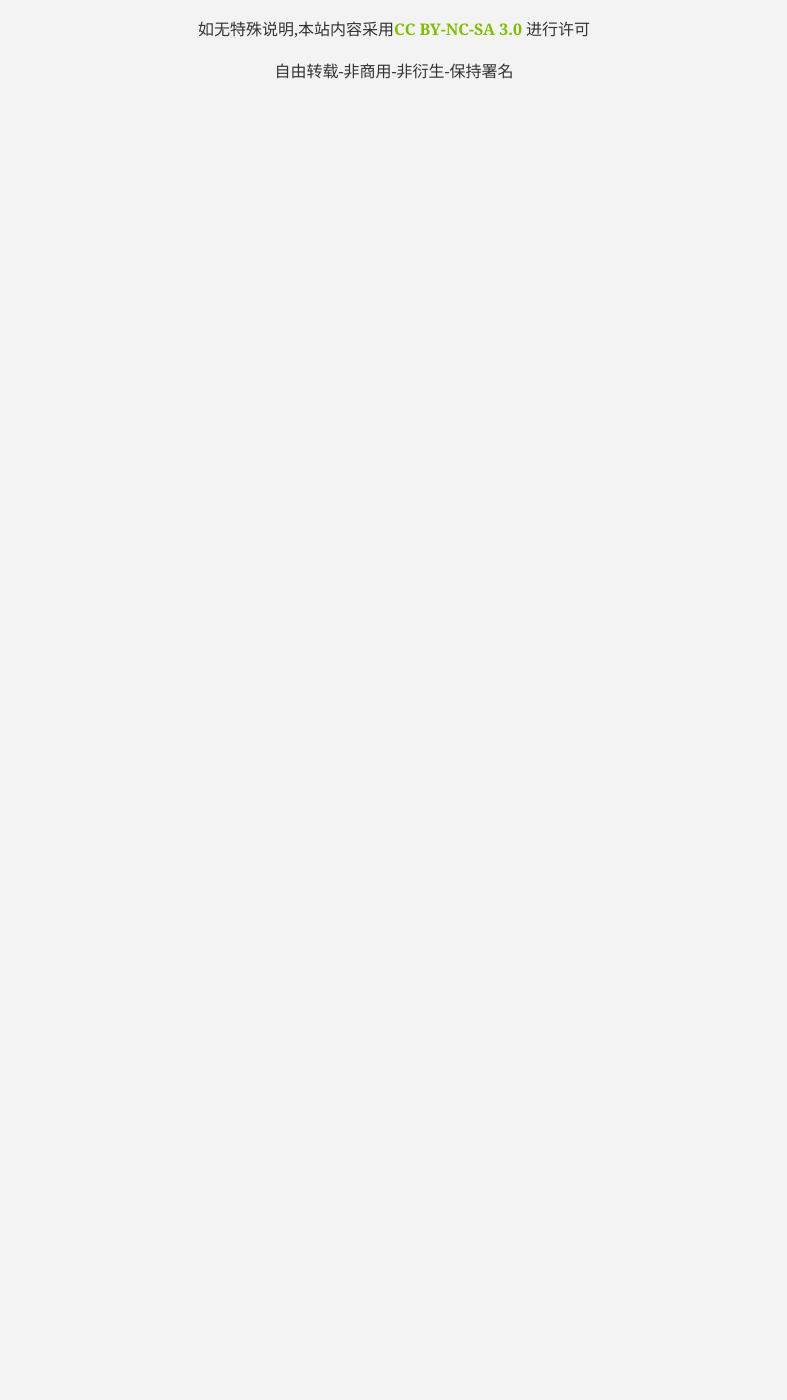
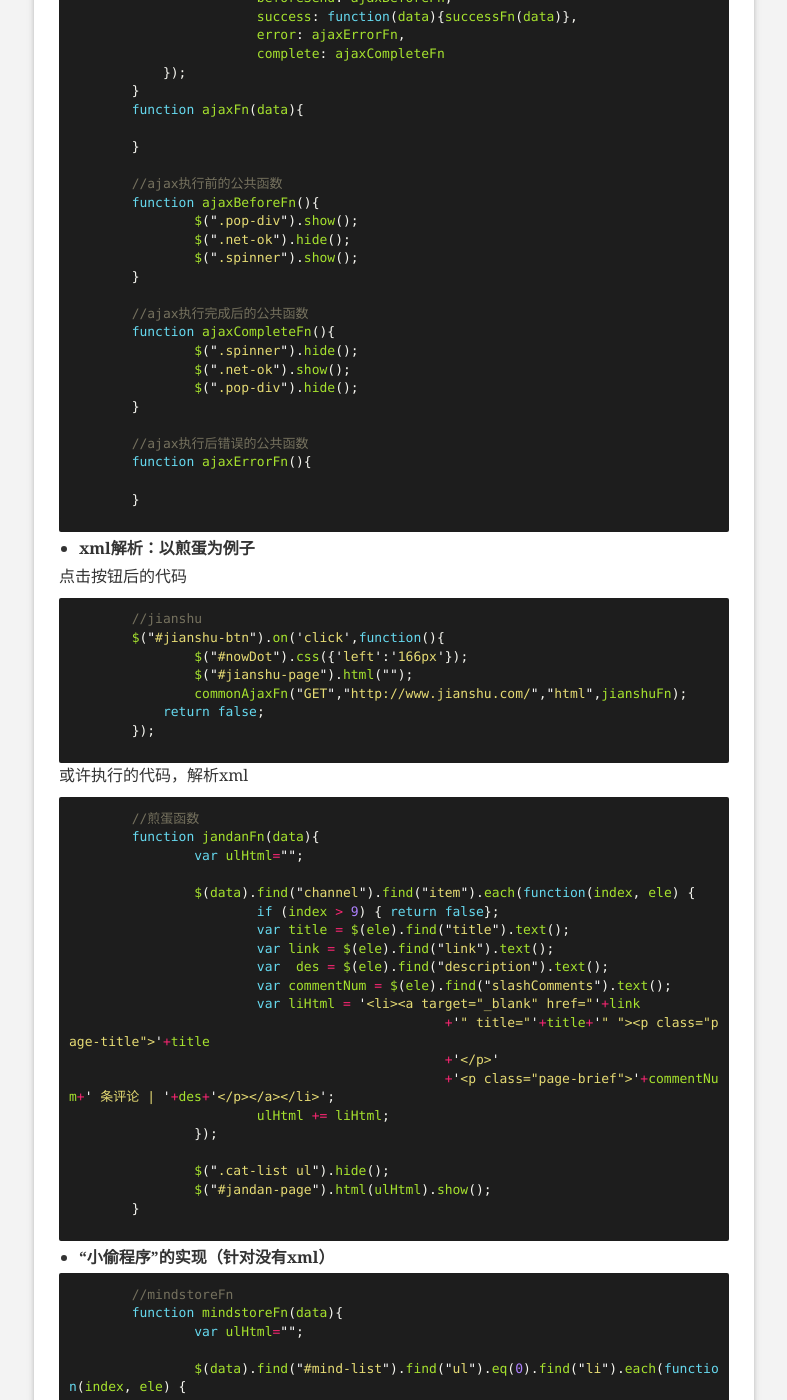
Before and after one commit to icindy/icindy.github.io, a Jekyll site: the page built from _posts/2015-01-08-chrome-extend-one-read-two.md, in a window 1280 px wide and 1400 px high, scrolled down 1866 px. Shown: the whole window, without its empty margins (246-1033 px from the left). Built offline with Jekyll 4.4.1, drawn with Linux system fonts in a browser that asks for light colours; nearby versions of some CDN libraries; comment, search, counter and statistics services are not loaded; before the commit the page ends 2013 px from its top, so only the background shows below that; some of the changed text lies outside the part shown.

Commit message:
two text

```diff
--- a/_posts/2015-01-08-chrome-extend-one-read-two.md
+++ b/_posts/2015-01-08-chrome-extend-one-read-two.md
@@ -9,6 +9,8 @@ tag: fontend
 # 前言
 
 >	点击这里你可以看到one-read "一览" chrome版的使用
+
+代码在这里：[github code for one-read](https://github.com/icindy/one-read)
 
 ## manifest文件
 > 这里有详细关于manifest的介绍文档，[点击访问](http://open.chrome.360.cn/extension_dev/manifest.html)
@@ -57,13 +59,123 @@ tag: fontend
 >popup作为我们唯一加入的页面。这里是我们主要的面向用户的页面，这个页面会被渲染，同时展示在用户面前，因为有“一览”的界面，所以我只做了一点点的改动。关于pop页面，你可以[查看这里获取帮助](http://open.chrome.360.cn/extension_dev/browserAction.html#popups)
 
 <div class="row">
-	<div class="col-xs-6">![原始](/images/post/one/yilanori.png)</div>
-	<div class="col-xs-6">![我的](/images/post/one/meyilan.png)</div>
+	<div class="col-xs-6">
+		![原始](/images/post/one/yilanori.png)
+	</div>
+	<div class="col-xs-6">
+		![我的](/images/post/one/meyilan.png)
+	</div>
 </div>
 
 ## pop.js
 
+>这里是我们的主要pop.js,这里会主要负责我们的主要逻辑，包括ajax实现，xml的解析，小偷程序的实现。
 
+*	ajax的实现我做了少量的改动
+
+{% highlight javascript %}
+	// common function
+	//ajax发送执行的公共函数
+	function commonAjaxFn(ajaxType, ajaxUrl, ajaxDataType, successFn){
+		$.ajax({
+		        type: ajaxType,
+		        url: ajaxUrl,
+		        dataType: ajaxDataType,
+		        beforeSend: ajaxBeforeFn,
+		        success: function(data){successFn(data)},
+		        error: ajaxErrorFn,
+		        complete: ajaxCompleteFn
+	    });
+	}
+	function ajaxFn(data){
+
+	}
+
+	//ajax执行前的公共函数
+	function ajaxBeforeFn(){
+		$(".pop-div").show();
+		$(".net-ok").hide();
+		$(".spinner").show();
+	}
+
+	//ajax执行完成后的公共函数
+	function ajaxCompleteFn(){
+		$(".spinner").hide();
+		$(".net-ok").show();
+		$(".pop-div").hide();
+	}
+
+	//ajax执行后错误的公共函数
+	function ajaxErrorFn(){
+
+	}
+{% endhighlight %}
+
+*	xml解析：以煎蛋为例子
+
+点击按钮后的代码
+{% highlight javascript %}
+	//jianshu
+	$("#jianshu-btn").on('click',function(){
+		$("#nowDot").css({'left':'166px'});
+		$("#jianshu-page").html("");
+		commonAjaxFn("GET","http://www.jianshu.com/","html",jianshuFn);
+	    return false;
+	});
+{% endhighlight %}
+
+或许执行的代码，解析xml
+{% highlight javascript %}
+	//煎蛋函数
+	function jandanFn(data){
+		var ulHtml="";
+
+		$(data).find("channel").find("item").each(function(index, ele) {
+			if (index > 9) { return false};
+			var title = $(ele).find("title").text();
+			var link = $(ele).find("link").text();
+			var  des = $(ele).find("description").text();
+			var commentNum = $(ele).find("slashComments").text();
+			var liHtml = '<li><a target="_blank" href="'+link
+						+'" title="'+title+'" "><p class="page-title">'+title
+						+'</p>'
+						+'<p class="page-brief">'+commentNum+' 条评论 | '+des+'</p></a></li>';
+			ulHtml += liHtml;
+		});
+
+		$(".cat-list ul").hide();
+		$("#jandan-page").html(ulHtml).show();
+	}
+{% endhighlight %}
+
+*	“小偷程序”的实现（针对没有xml）
+
+{% highlight javascript %}
+	//mindstoreFn
+	function mindstoreFn(data){
+		var ulHtml="";
+
+		$(data).find("#mind-list").find("ul").eq(0).find("li").each(function(index, ele) {
+			if (index > 9) { return false};
+			var title = $(ele).find(".mind-title>a").text();
+			var link = $(ele).find(".mind-title>a").attr("href");
+
+			var  itemString = $(ele).html();
+			var zanNum = $(ele).find(".vote-total").text();
+			var mindDes = $(ele).find(".mind-des").text();
+
+			var liHtml = '<li><a target="_blank" href="'+link
+						+'" title="'+title+'" "><p class="page-title">'+title
+						+'</p>'
+						+'<p class="page-brief">'+zanNum+' 条支持 | '+mindDes+'</p></a></li>';
+			ulHtml += liHtml;
+		});
+
+		$(".cat-list ul").hide();
+		$("#mindstore-page").html(ulHtml).show();
+
+	}
+{% endhighlight %}
 
 ## 整体
 
```
